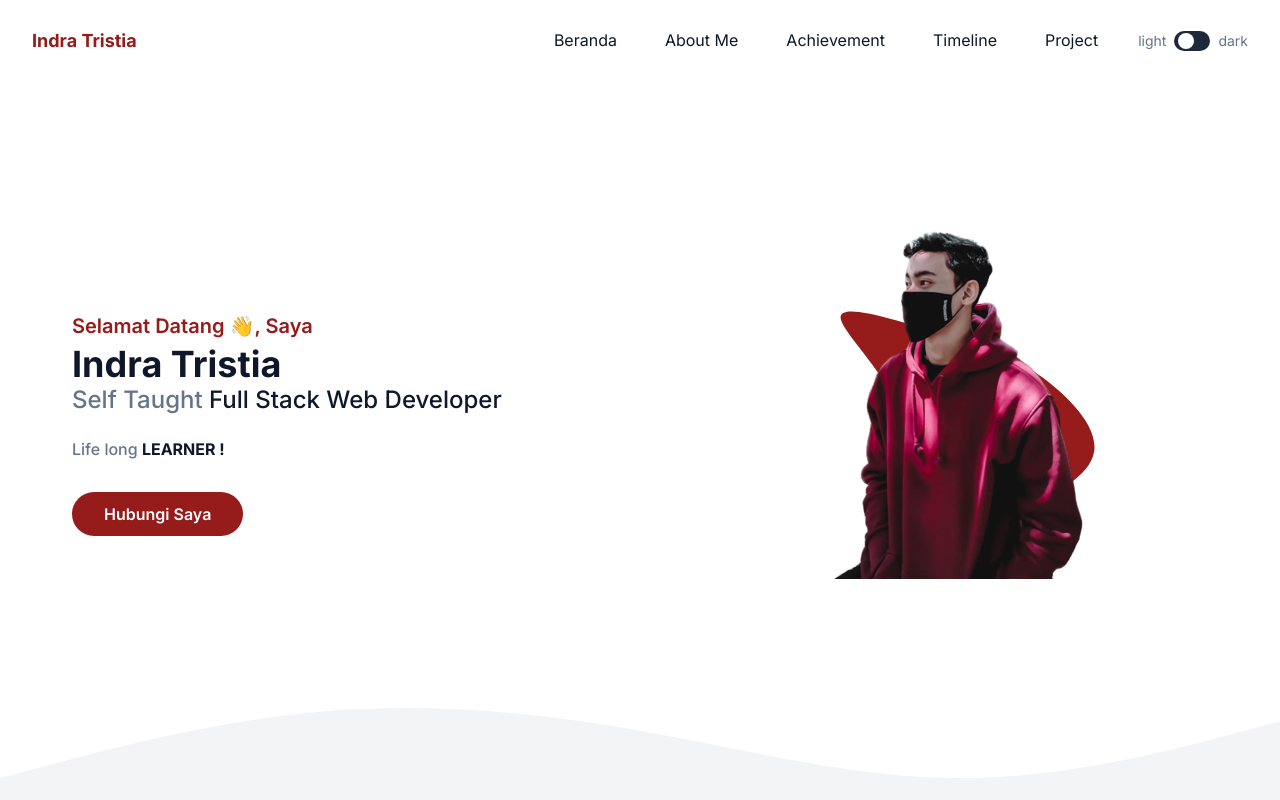
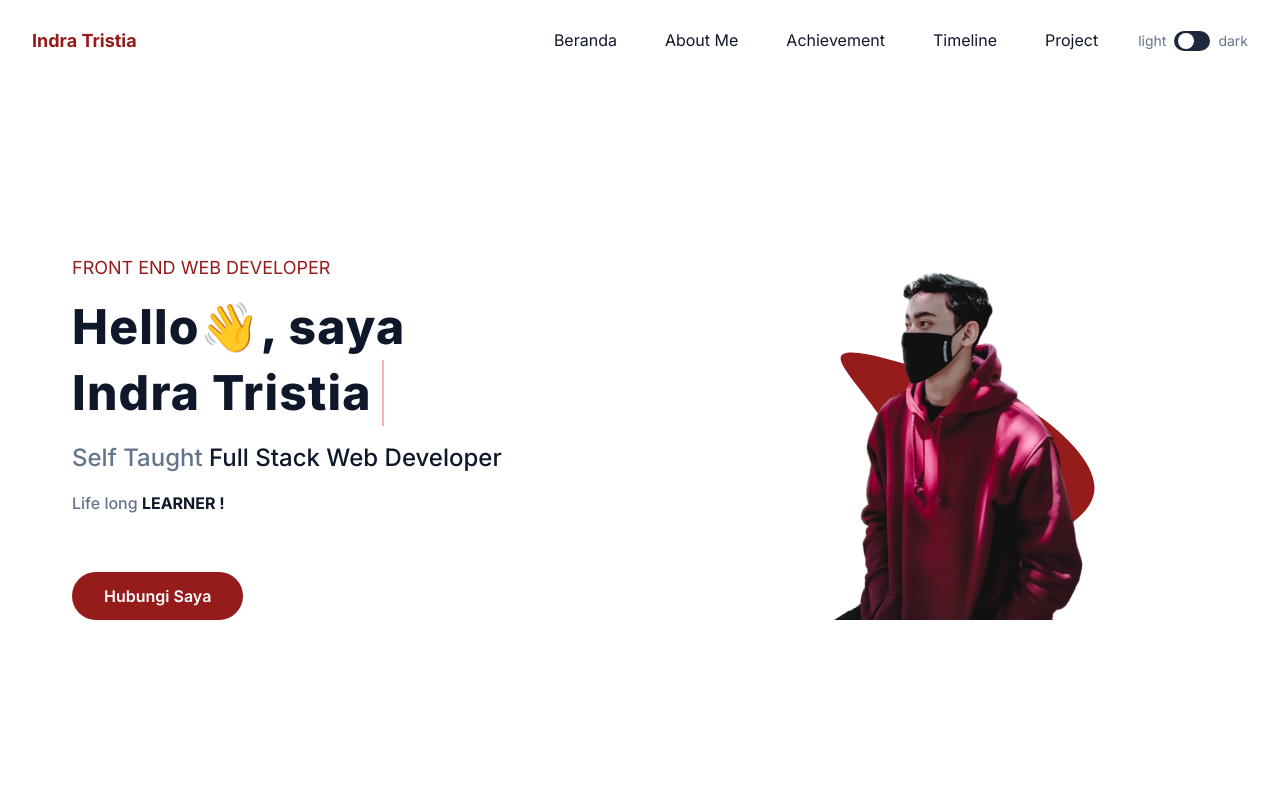
Before and after one commit to indratrst/indra-portofolio-next, a Next.js app: page / in a window 1280 px wide. Shown: the top 800 px of the page. Built offline with nearby package versions, Linux system fonts and the light colour scheme.

Commit message:
add: animation typewriting

```diff
--- a/src/app/globals.css
+++ b/src/app/globals.css
@@ -102,7 +102,7 @@ body {
   opacity: 1;
   width: 40px;
   height: 40px;
-  tranform: rotate(90deg);
+  /* transform: rotate(90deg); */
   display: flex;
   justify-content: center;
   align-items: center;
@@ -112,3 +112,33 @@ body {
 /* .swiper-pagination-bullet {
      background-color: #000 !important;
 } */
+
+.line-1 {
+  top: 50%;
+  width: 6.5em;
+  border-right: 2px solid rgba(235, 18, 18, 0.979);
+  white-space: nowrap;
+  overflow: hidden;
+}
+
+/* Animation */
+.anim-typewriter {
+  animation: typewriter 4s steps(44) 1s 1 normal,
+    blinkTextCursor 500ms steps(44) infinite normal;
+}
+@keyframes typewriter {
+  from {
+    width: 0;
+  }
+  to {
+    width: 6.5em;
+  }
+}
+@keyframes blinkTextCursor {
+  from {
+    border-right-color: rgba(255, 0, 0, 0.75);
+  }
+  to {
+    border-right-color: transparent;
+  }
+}
--- a/src/components/organism/Hero.tsx
+++ b/src/components/organism/Hero.tsx
@@ -20,22 +20,29 @@ export default function Hero() {
   return (
     <section
       id="home"
-      className="pt-20 lg:pt-44 dark:bg-dark bg-white transition-colors duration-500"
+      className="pt-20 pb-32 lg:pt-44 dark:bg-dark bg-white transition-colors duration-500"
     >
       <div className="container">
         <div className="flex flex-wrap">
           <div
-            className="w-full self-center md:px-14 lg:w-1/2"
+            className="w-full md:px-14 lg:w-1/2 flex flex-col flex-shrink-0 gap-y-4 self-start"
             data-aos="fade-down"
           >
-            <h1 className="text-base font-semibold text-primary md:text-xl">
+            <h1 className="uppercase text-primary  leading-5 text-lg">
+              Front End Web Developer
+            </h1>
+            {/* <h1 className="text-base font-semibold text-primary md:text-xl">
               Selamat Datang 👋, Saya{" "}
-              <span className="block text-dark text-4xl font-bold mt-1 lg:5xl dark:text-light">
-                {" "}
+            </h1> */}
+            <h2 className="block text-dark text-5xl font-extrabold lg:5xl dark:text-light leading-snug tracking-wide">
+              {" "}
+              Hello👋, saya
+              <br />
+              <span className="block text-dark text-5xl font-extrabold lg:5xl dark:text-light leading-snug tracking-wide line-1 anim-typewriter">
                 Indra Tristia
               </span>
-            </h1>
-            <h2 className="font-medium text-secondary text-lg mb-5 lg:text-2xl">
+            </h2>
+            <h2 className="font-medium text-secondary text-lg  lg:text-2xl">
               Self Taught{" "}
               <span className="text-dark dark:text-light">
                 {" "}
@@ -49,12 +56,9 @@ export default function Hero() {
               </span>
             </p>
 
-            <a
-              href="mailto:tristia71@gmail.com"
-              className="text-base font-semibold bg-primary py-3 px-8 rounded-full text-white hover:shadow-lg hover:opacity-90 transition duration-400 ease-in-out cursor-pointer relative z-50"
-            >
-              Hubungi Saya{" "}
-            </a>
+            <button className="self-start text-base font-semibold bg-primary py-3 px-8  rounded-full text-white hover:shadow-lg hover:opacity-90 transition duration-400 ease-in-out cursor-pointer relative z-50">
+              <a href="mailto:tristia71@gmail.com">Hubungi Saya </a>
+            </button>
           </div>
 
           <div className="w-full self-end px-4 lg:w-1/2">
@@ -82,13 +86,6 @@ export default function Hero() {
           </div>
         </div>
       </div>
-      <svg xmlns="http://www.w3.org/2000/svg" viewBox="0 0 1440 320">
-        <path
-          fill="#f3f4f5"
-          fill-opacity="1"
-          d="M0,224L60,208C120,192,240,160,360,149.3C480,139,600,149,720,170.7C840,192,960,224,1080,224C1200,224,1320,192,1380,176L1440,160L1440,320L1380,320C1320,320,1200,320,1080,320C960,320,840,320,720,320C600,320,480,320,360,320C240,320,120,320,60,320L0,320Z"
-        ></path>
-      </svg>
     </section>
   );
 }
```
